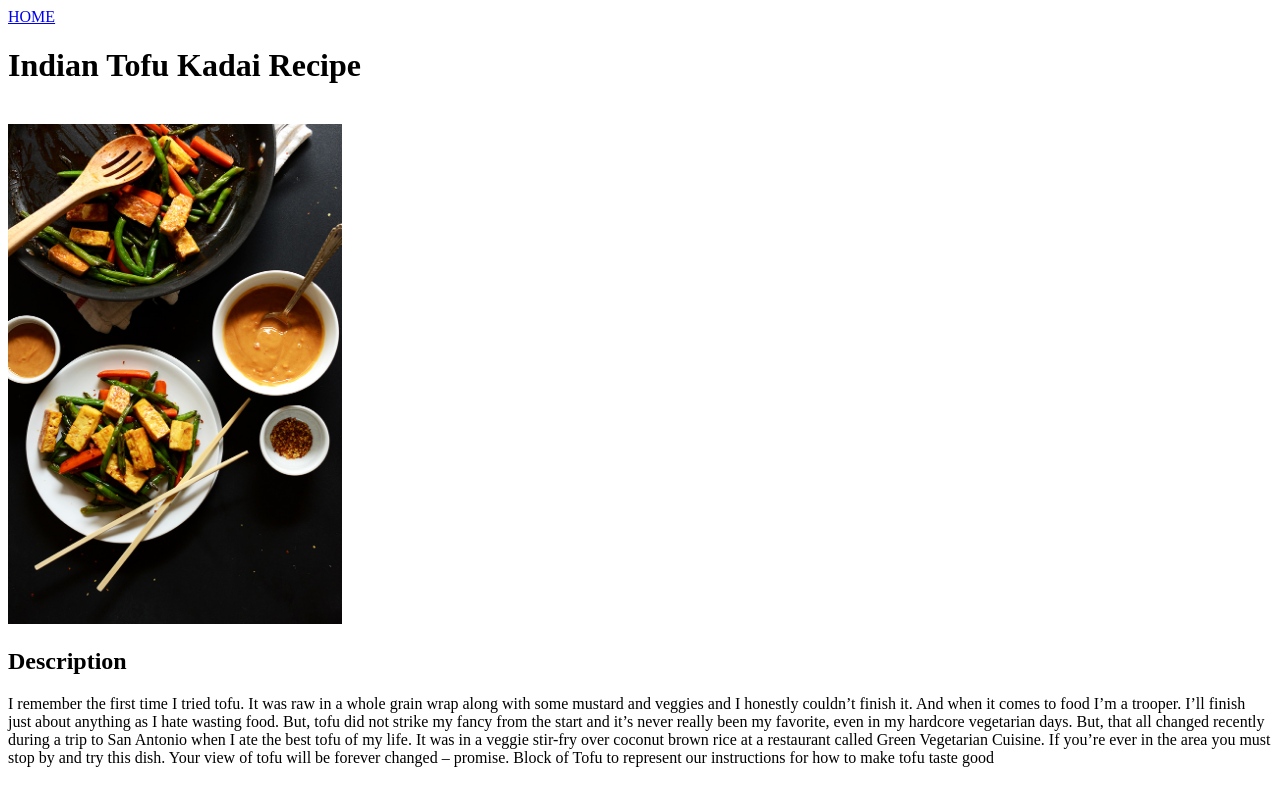
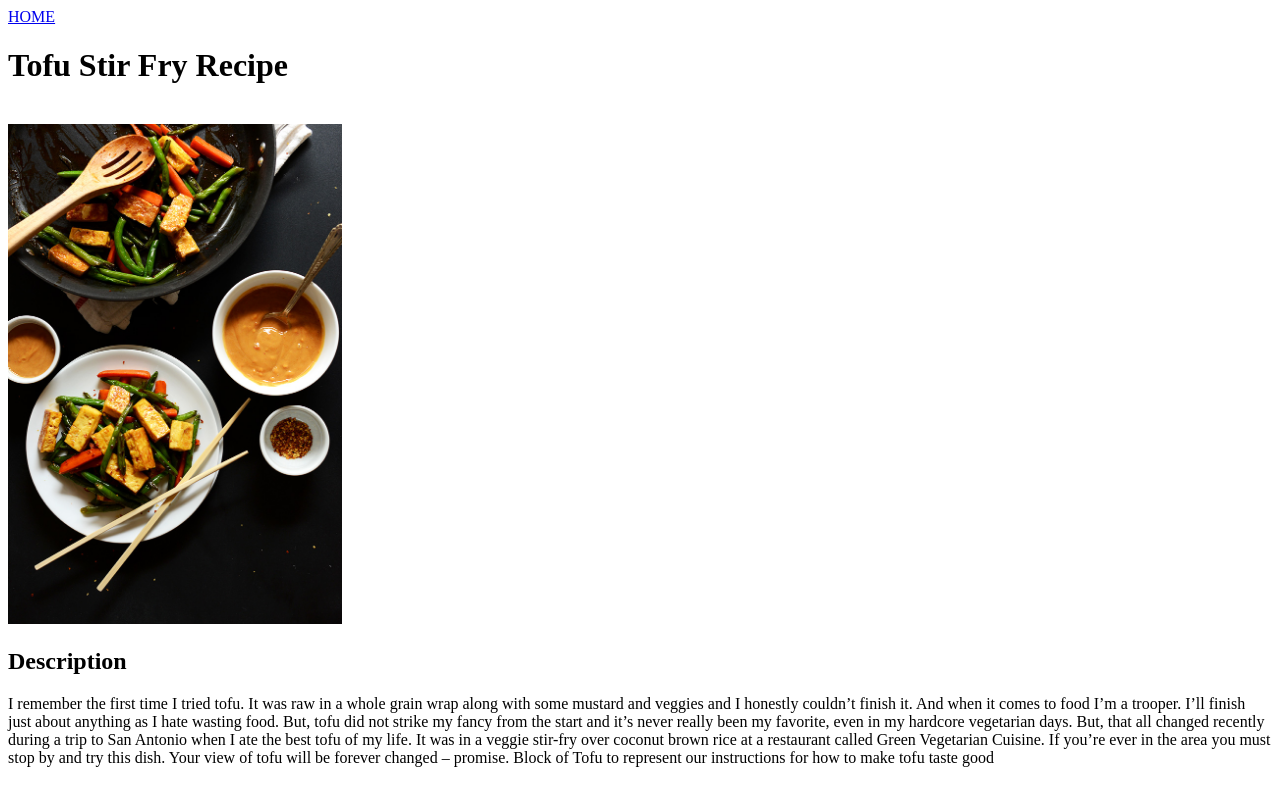
Before and after one commit to MayankGoyal1805/odin-recipes, a plain HTML site: page recipes/tofu_stir_fry.html in a window 1280 px wide. Shown: the top 785 px of the page. Drawn offline with Linux system fonts and the light colour scheme.

Commit message:
Change the title and the main heading

```diff
--- a/recipes/tofu_stir_fry.html
+++ b/recipes/tofu_stir_fry.html
@@ -4,12 +4,12 @@
 <head>
     <meta charset="UTF-8">
     <meta name="viewport" content="width=device-width, initial-scale=1.0">
-    <title>Indian Tofu Kadai Recipe</title>
+    <title>Tofu Stir Fry Recipe</title>
 </head>
 
 <body>
     <a href="../index.html" rel="noopener noreferrer">HOME</a>
-    <h1>Indian Tofu Kadai Recipe</h1> <br>
+    <h1>Tofu Stir Fry Recipe</h1> <br>
     <img src="../images/Easy-Tofu-Stirfry-minimalist-baker.jpg" alt="Indian Tofu Kadai Recipe" height="500">
     <h2>Description</h2>
     <p>I remember the first time I tried tofu. It was raw in a whole grain wrap along with some mustard and veggies and
```
